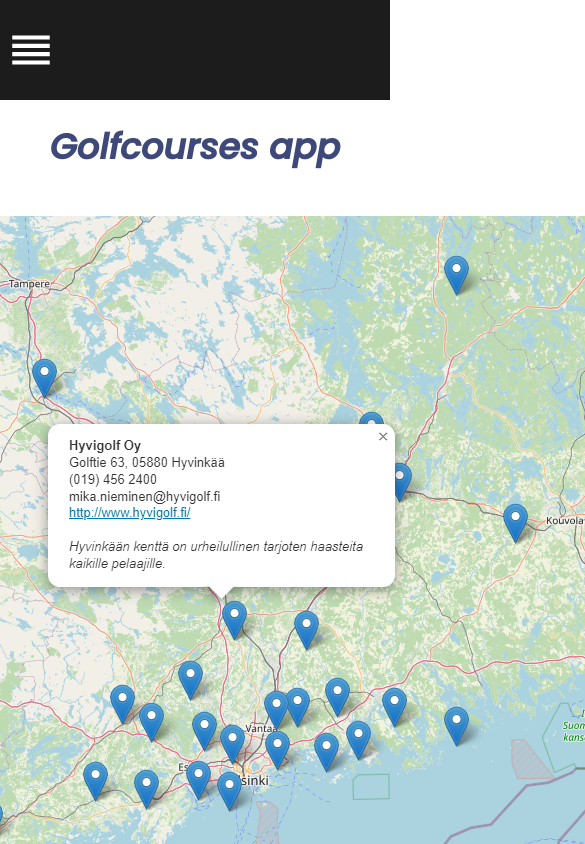
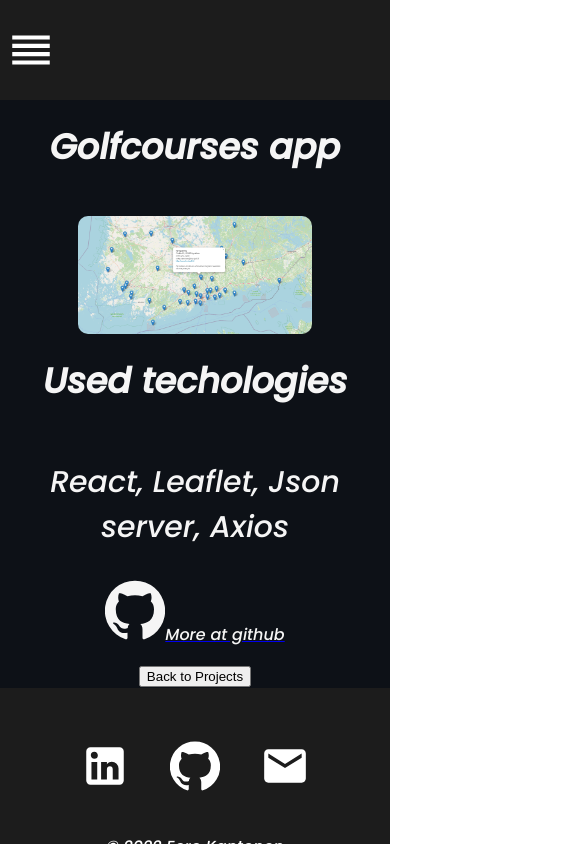
Before and after one commit to Eero556/Portfolio_, a React (Create React App) app: page /project/1 in a window 390 px wide. Shown: the top 844 px of the page, 585 px wide, since content can reach past the window. Built offline with nearby package versions, Linux system fonts and the light colour scheme.

Commit message:
css fix again :)

```diff
--- a/src/Styles/Experience.css
+++ b/src/Styles/Experience.css
@@ -1,3 +1,10 @@
+.experience{
+    background-color: #0d1117;
+}
+
+
+
+
 /* Bigger screens! */
 @media only screen and (min-height: 1200px) {
     .experience{
--- a/src/Styles/Home.css
+++ b/src/Styles/Home.css
@@ -1,9 +1,18 @@
+
+
 .home {
     width: 100%;
     height: 100%;
     align-items: center;
     font-family: "Arial", sans-serif;
     color: #3e497a;
+}
+
+.home h1{
+
+    color: whitesmoke;
+    background-color: #0d1117;
+    margin: 0;
 }
 
 html {
@@ -21,12 +30,12 @@
 }
 
 .about h3{
-    color: #3e497a;
+    color: whitesmoke;
     font-size: 37px;
 }
 
 .about p{
-    font-size: 18px;
+    font-size: 23px;
 }
 
 
@@ -41,6 +50,7 @@
 .about .prompt {
     width: 40%;
     font-size: 30px;
+    margin-bottom: 20px;
 }
 
 .prompt svg {
@@ -58,6 +68,7 @@
     align-items: center;
     flex-direction: column;
     flex-wrap: wrap;
+    background-color: #0d1117;
 
 }
 
@@ -66,6 +77,7 @@
     height: 200px;
     min-width: 100px;
     flex-grow: 1;
+    margin-top: 10px;
 }
 
 .skills h1 {
@@ -74,15 +86,18 @@
     color: black;
     margin-block-start: 0;
 
+
 }
 
 .skill-title{
     font-size: 2em;
-    color: black;
+    color: #7b8ead;
+
 }
 
 .skill-desc{
     font-size: 22px;
+    color: whitesmoke;
 }
 
 .linkedin:hover{
--- a/src/Styles/ProjectDisplay.css
+++ b/src/Styles/ProjectDisplay.css
@@ -5,29 +5,33 @@
     justify-content: center;
     align-items: center;
     flex-direction: column;
+    flex-wrap: wrap;
+    background-color: #0d1117;
 }
 
 .project h1 {
     margin-top: 20px;
-    color: #3e497a;
+    color: whitesmoke;
     font-size: 35px;
 }
 
 .project img {
-    width: auto;
-    height: 50%;
+    max-width: 60%;
+    height: auto;
     border-radius: 10px;
     margin-top: 20px;
 }
 
+
+
 .project p {
     font-size: 30px;
-    color: #3e497a;
+    color: whitesmoke;
 }
 
 .project svg {
     font-size: 60px;
-    color: #3e497a;
+    color: whitesmoke;
 }
 
 .link {
@@ -36,7 +40,17 @@
     color: black;
     cursor: pointer;
 }
+label{
+    color: whitesmoke;
+}
 
-.body{
-    background-color: #0d1117;
+
+
+
+@media only screen and (max-width: 800px) {
+    .project img{
+        width: 100%;
+
+    }
+
 }
--- a/src/Styles/navbar.css
+++ b/src/Styles/navbar.css
@@ -72,7 +72,7 @@
 
 .navbar-name {
   height: 40px;
-  width: 40%;
+  width: 35%;
   display: flex;
   padding-left: 1em;
   padding-top: 0.5em;
--- a/src/helpers/ProjectList.js
+++ b/src/helpers/ProjectList.js
@@ -1,4 +1,4 @@
-import bowshop from "../Assets/bowshop-html.PNG"
+import bowshop from "../Assets/bow.PNG"
 import leaflet from "../Assets/leaflet.PNG"
 import reactWeather from "../Assets/React-weather.PNG"
 import movienative from "../Assets/movie-native.PNG"
--- a/src/index.js
+++ b/src/index.js
@@ -2,7 +2,7 @@
 import ReactDOM from 'react-dom/client';
 import App from './App';
 import reportWebVitals from './reportWebVitals';
-
+<meta name="viewport" content="width=device-width, initial-scale=1" />
 const root = ReactDOM.createRoot(document.getElementById('root'));
 root.render(
   <React.StrictMode>
--- a/src/pages/Experience.js
+++ b/src/pages/Experience.js
@@ -22,7 +22,7 @@
         </VerticalTimelineElement>
         <VerticalTimelineElement
           className="vertical-timeline-element--work"
-          date="2018-2020 -> Summer jobs"
+
           iconStyle={{ background: "#e9d35b", color: "#fff" }}
           icon={<WorkIcon />}
         >
@@ -32,6 +32,7 @@
           <h4 className="vertical-timeline-element-subtitle">
             Warehouse worker
           </h4>
+          <h3>Fulltime 2018-2020 -> Summer jobs</h3>
           <p>
             Managing and packing customer orders
           </p>
@@ -41,13 +42,13 @@
         </VerticalTimelineElement>
         <VerticalTimelineElement
           className="vertical-timeline-element--education"
-          date="2020 -->"
           iconStyle={{ background: "#3e497a", color: "#fff" }}
           icon={<SchoolIcon />}
         >
           <h3 className="vertical-timeline-element-title">
           Jamk University of Applied Sciences
           </h3>
+          <h3>2020 --></h3>
 
           <h4 className="vertical-timeline-element-subtitle">
             Bachelor's Degree
```
Also changed, not shown: src/Assets/bow.PNG (added).
